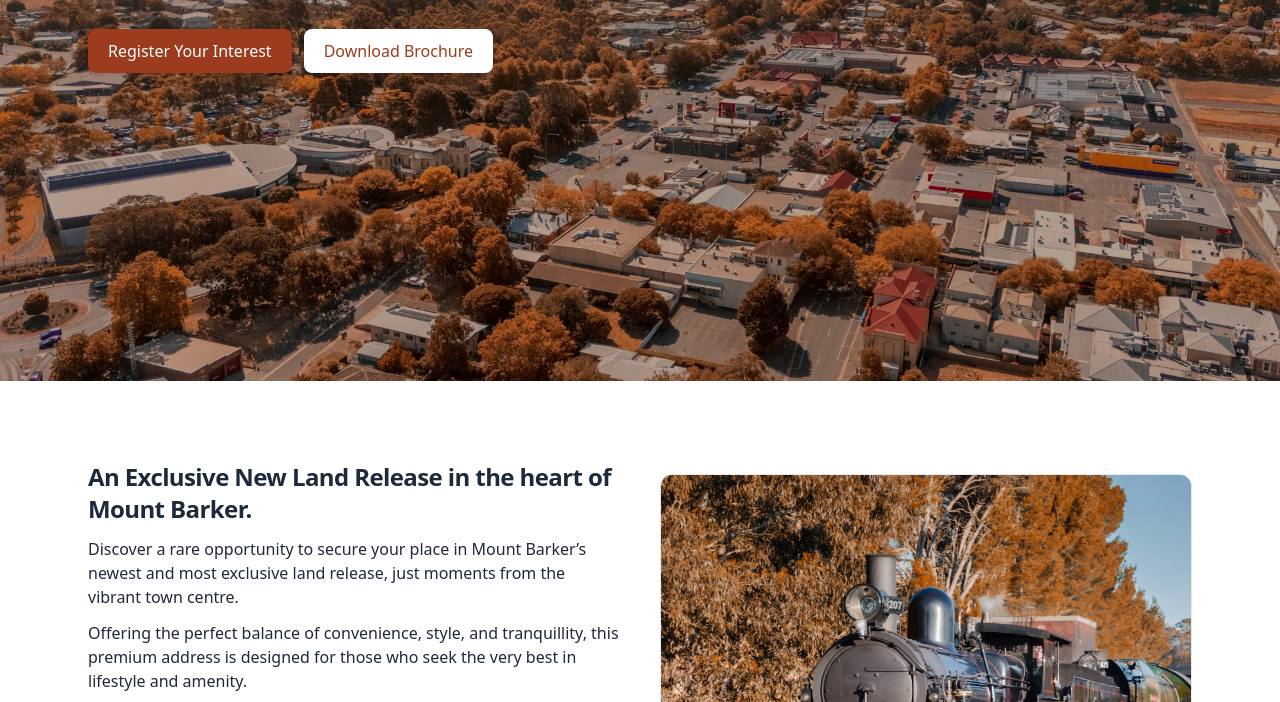
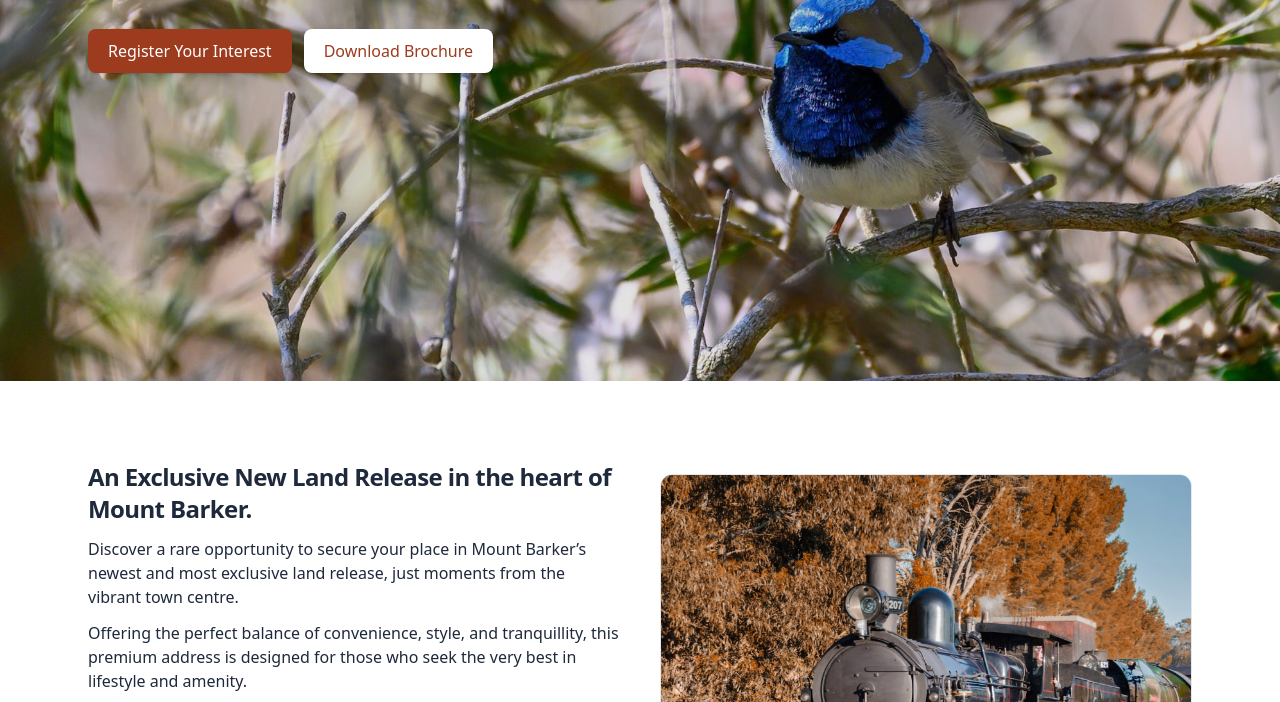
Before and after one commit to Rezmanna/ranger-way, a plain HTML site: page index.html in a window 1280 px wide. Shown: the part 340-1042 px from the top of the page. Drawn offline with nearby package versions, Linux system fonts and the light colour scheme.

Commit message:
update to wren

```diff
--- a/index.html
+++ b/index.html
@@ -109,8 +109,8 @@
 <main id="home">
   <!-- Hero -->
   <section class="relative scroll-mt-16 min-h-[80vh]">
-    <div class="absolute inset-0 -z-10 bg-[url('images/skyline_one.jpeg?q=80&w=1600&auto=format&fit=crop')] bg-cover"></div>
-    <div class="absolute inset-0 -z-10 bg-gradient-to-b from-black/40 via-black/30 to-black/30"></div>
+    <div class="absolute inset-0 -z-10 bg-[url('images/wren_crop.jpeg')] bg-cover"></div>
+    <div class="absolute inset-0 -z-10 bg-gradient-to-b from-black/20 via-black/15 to-black/10"></div>
     <div class="mx-auto max-w-6xl px-6 pt-24 pb-24 sm:pt-28 sm:pb-28">
       <p class="text-indigo-200 text-sm font-medium uppercase tracking-widest">Exclusive New Land Release</p>
       <h1 class="mt-3 text-4xl tracking-tight text-white sm:text-5xl">Prestige Living</h1>
```
Also changed, not shown: images/wren.jpeg (added), images/wren_crop.jpeg (added), images/wren_crop_two.jpeg (added).
